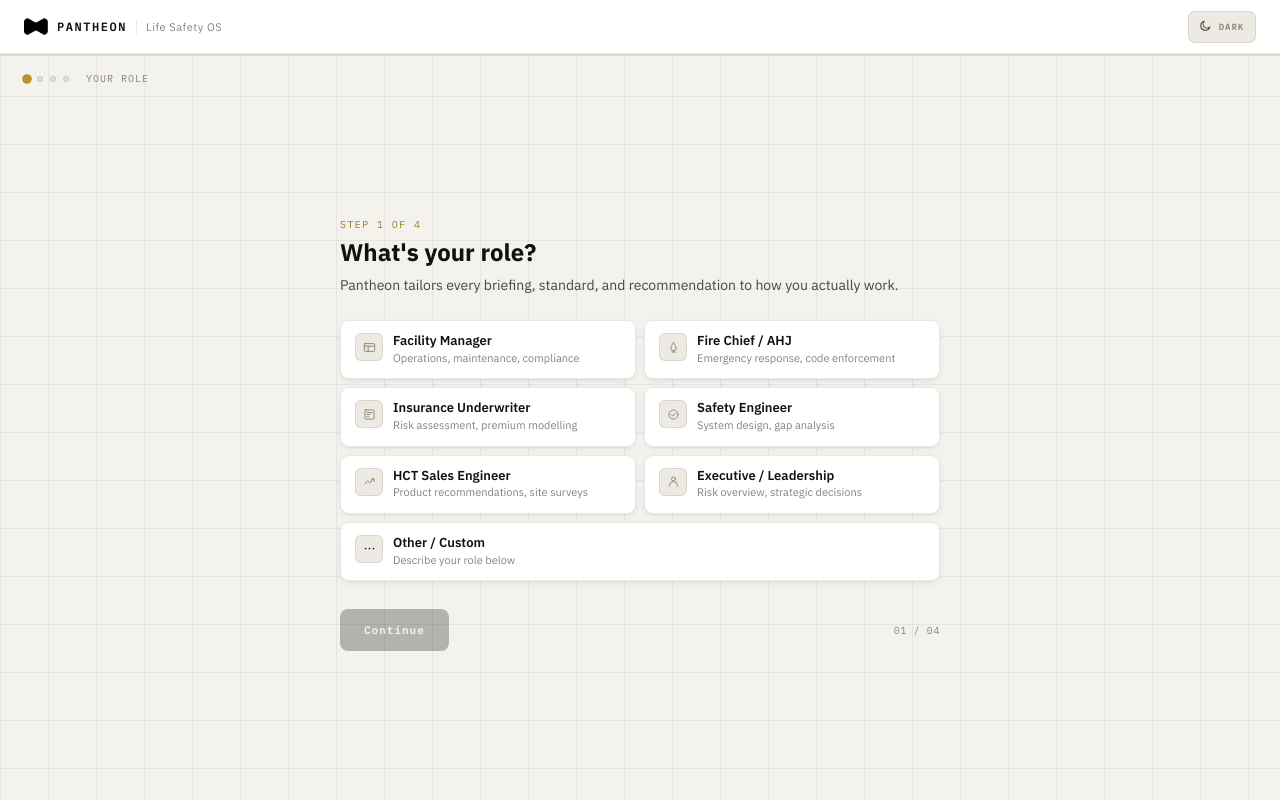
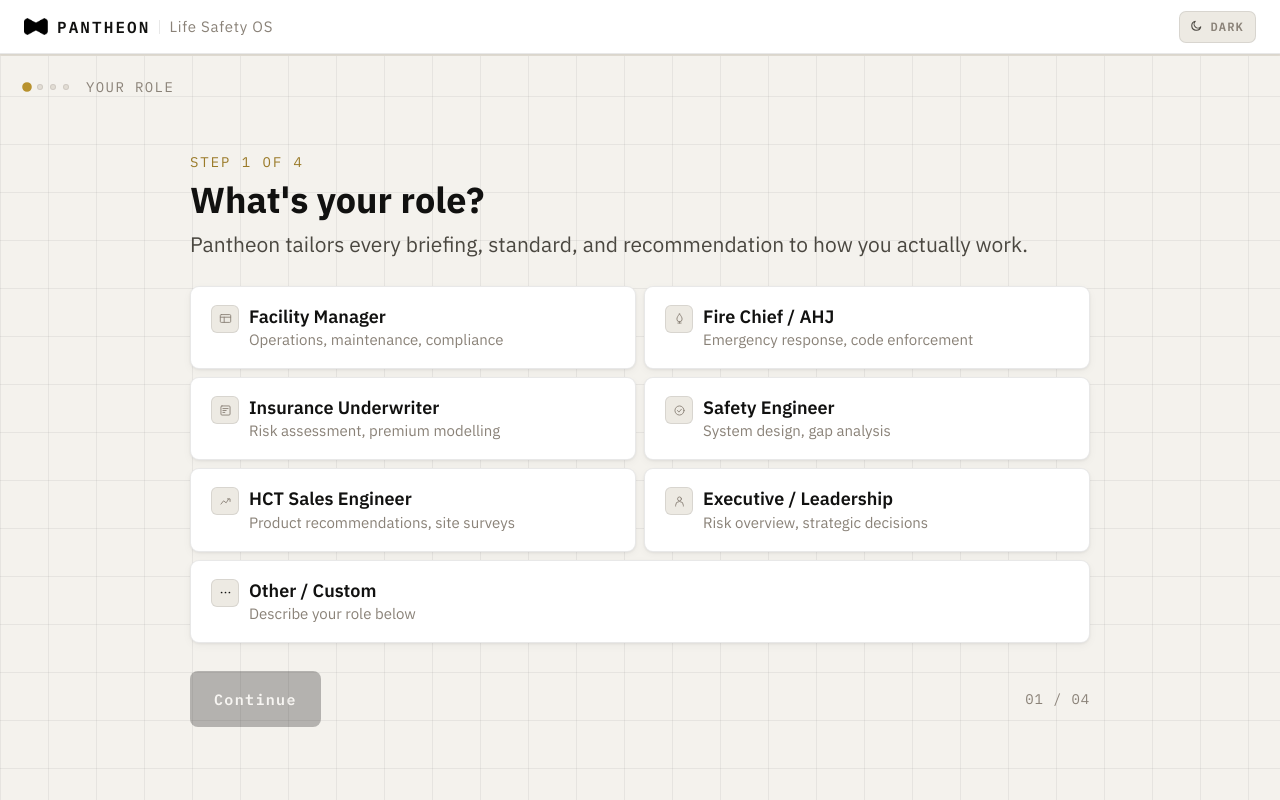
Before and after one commit to okapade/HCT-Pantheon, a Flask app: page /onboarding in a window 1280 px wide. Run offline with Flask 3, Linux system fonts and the light colour scheme; the visitor is signed in with stand-in values (Sample User, id 1).

Commit message:
Update onboarding.html

```diff
--- a/templates/onboarding.html
+++ b/templates/onboarding.html
@@ -141,7 +141,7 @@
 
     .t-name {
       font-family: var(--mono);
-      font-size: 12px;
+      font-size: 16px;
       font-weight: 600;
       letter-spacing: 0.13em;
       color: var(--logo-text-color);
@@ -157,7 +157,7 @@
     }
 
     .t-subtitle {
-      font-size: 11px;
+      font-size: 15px;
       color: var(--muted);
       letter-spacing: 0.05em;
     }
@@ -193,7 +193,7 @@
     }
     .theme-btn-label {
       font-family: var(--mono);
-      font-size: 9px;
+      font-size: 12px;
       font-weight: 600;
       letter-spacing: 0.1em;
       color: var(--muted);
@@ -216,11 +216,11 @@
     }
 
     .prog-row {
-      padding: 16px 24px 0;
+      padding: 22px 24px 0;
       display: flex;
       align-items: center;
       gap: 7px;
-      max-width: 560px;
+      max-width: 840px;
     }
     .pdot {
       width: 6px;
@@ -235,7 +235,7 @@
     .pdot.active { background: var(--gold-sel); border-color: var(--gold-sel); transform: scale(1.6); }
     .plabel {
       font-family: var(--mono);
-      font-size: 10px;
+      font-size: 14px;
       color: var(--muted);
       letter-spacing: 0.1em;
       text-transform: uppercase;
@@ -250,7 +250,7 @@
       justify-content: center;
       padding: 36px 20px 52px;
     }
-    .panel { width: 100%; max-width: 600px; }
+    .panel { width: 100%; max-width: 900px; }
 
     .step-wrap { }
     .step-enter { animation: fadeUp 0.2s ease both; }
@@ -259,21 +259,21 @@
     /* step header */
     .pstep  {
       font-family: var(--mono);
-      font-size: 10px;
+      font-size: 14px;
       color: var(--gold);
       letter-spacing: 0.14em;
       text-transform: uppercase;
       margin-bottom: 7px;
     }
     .ptitle {
-      font-size: 24px;
+      font-size: 36px;
       font-weight: 700;
       line-height: 1.2;
       margin-bottom: 7px;
       color: var(--text);
     }
     .psub {
-      font-size: 14px;
+      font-size: 21px;
       color: var(--sub);
       line-height: 1.6;
       margin-bottom: 24px;
@@ -288,7 +288,7 @@
       background: var(--bg2);
       border: 1px solid var(--border);
       border-radius: 9px;
-      padding: 12px 14px;
+      padding: 18px 20px;
       cursor: pointer;
       display: flex;
       align-items: flex-start;
@@ -325,8 +325,8 @@
     .opt.sel .oico svg { stroke: var(--gold-sel); }
     .opt:hover .oico svg { stroke: var(--sub); }
 
-    .olabel { font-size: 13px; font-weight: 600; color: var(--text); line-height: 1.3; margin-bottom: 1px; }
-    .odesc  { font-size: 11px; color: var(--muted); line-height: 1.4; }
+    .olabel { font-size: 18px; font-weight: 600; color: var(--text); line-height: 1.3; margin-bottom: 1px; }
+    .odesc  { font-size: 15px; color: var(--muted); line-height: 1.4; }
 
     /* custom text input that appears when "Other / Custom" picked */
     .custom-input-wrap {
@@ -336,13 +336,13 @@
     .custom-input-wrap.show { display: block; }
     .custom-input-wrap input {
       width: 100%;
-      height: 40px;
+      height: 54px;
       background: var(--bg2);
       border: 1px solid var(--border);
       border-radius: 7px;
       padding: 0 12px;
       font-family: var(--sans);
-      font-size: 13px;
+      font-size: 18px;
       color: var(--text);
       outline: none;
       transition: border-color 0.13s, box-shadow 0.13s;
@@ -359,7 +359,7 @@
     .field label {
       display: block;
       font-family: var(--mono);
-      font-size: 10px;
+      font-size: 14px;
       font-weight: 500;
       letter-spacing: 0.1em;
       text-transform: uppercase;
@@ -368,13 +368,13 @@
     }
     .field input, .field select {
       width: 100%;
-      height: 42px;
+      height: 56px;
       background: var(--bg2);
       border: 1px solid var(--border);
       border-radius: 7px;
       padding: 0 12px;
       font-family: var(--sans);
-      font-size: 13px;
+      font-size: 18px;
       color: var(--text);
       outline: none;
       -webkit-appearance: none;
@@ -393,7 +393,7 @@
     .field-custom { display: none; margin-top: 8px; }
     .field-custom.show { display: block; }
     .field-custom input {
-      height: 38px;
+      height: 54px;
       border-color: var(--gold);
       box-shadow: 0 0 0 3px var(--gold-ring);
     }
@@ -409,19 +409,19 @@
     }
     .gap-box.show { display: flex; gap: 11px; align-items: flex-start; }
     .gap-ico svg { width: 17px; height: 17px; stroke: var(--red); fill: none; stroke-width: 1.5; stroke-linecap: round; flex-shrink: 0; margin-top: 1px; }
-    .gap-title { font-family: var(--mono); font-size: 10px; font-weight: 600; color: var(--red); letter-spacing: 0.08em; text-transform: uppercase; margin-bottom: 4px; }
-    .gap-text  { font-size: 12px; color: var(--sub); line-height: 1.55; }
+    .gap-title { font-family: var(--mono); font-size: 18px; font-weight: 600; color: var(--red); letter-spacing: 0.08em; text-transform: uppercase; margin-bottom: 4px; }
+    .gap-text  { font-size: 16px; color: var(--sub); line-height: 1.55; }
 
     /* ── NAV ──────────────────────────────────────────────────────── */
     .nav { display: flex; gap: 9px; align-items: center; padding-top: 4px; }
 
     .btn-primary {
-      height: 42px;
+      height: 56px;
       background: var(--text);
       border: none;
       border-radius: 8px;
       font-family: var(--mono);
-      font-size: 11px;
+      font-size: 15px;
       font-weight: 600;
       letter-spacing: 0.09em;
       color: var(--bg2);
@@ -437,12 +437,12 @@
     .btn-primary:disabled { opacity: 0.28; cursor: not-allowed; }
 
     .btn-ghost {
-      height: 42px;
+      height: 56px;
       background: none;
       border: 1px solid var(--border);
       border-radius: 8px;
       font-family: var(--sans);
-      font-size: 13px;
+      font-size: 18px;
       color: var(--muted);
       cursor: pointer;
       padding: 0 16px;
@@ -452,7 +452,7 @@
 
     .step-num {
       font-family: var(--mono);
-      font-size: 10px;
+      font-size: 14px;
       color: var(--muted);
       margin-left: auto;
       letter-spacing: 0.06em;
@@ -479,8 +479,8 @@
       margin: 0 auto 20px;
     }
     .finish-ring svg { width: 20px; height: 20px; stroke: var(--gold-sel); fill: none; stroke-width: 2; stroke-linecap: round; stroke-linejoin: round; }
-    .finish h2 { font-size: 22px; font-weight: 700; margin-bottom: 8px; }
-    .finish p  { font-size: 14px; color: var(--sub); margin-bottom: 28px; line-height: 1.65; max-width: 340px; margin-left: auto; margin-right: auto; }
+    .finish h2 { font-size: 33px; font-weight: 700; margin-bottom: 8px; }
+    .finish p  { font-size: 19px; color: var(--sub); margin-bottom: 28px; line-height: 1.65; max-width: 510px; margin-left: auto; margin-right: auto; }
 
     @media(max-width:560px) {
       .opts.g2,.opts.g3,.fields.f2 { grid-template-columns: 1fr; }
```
